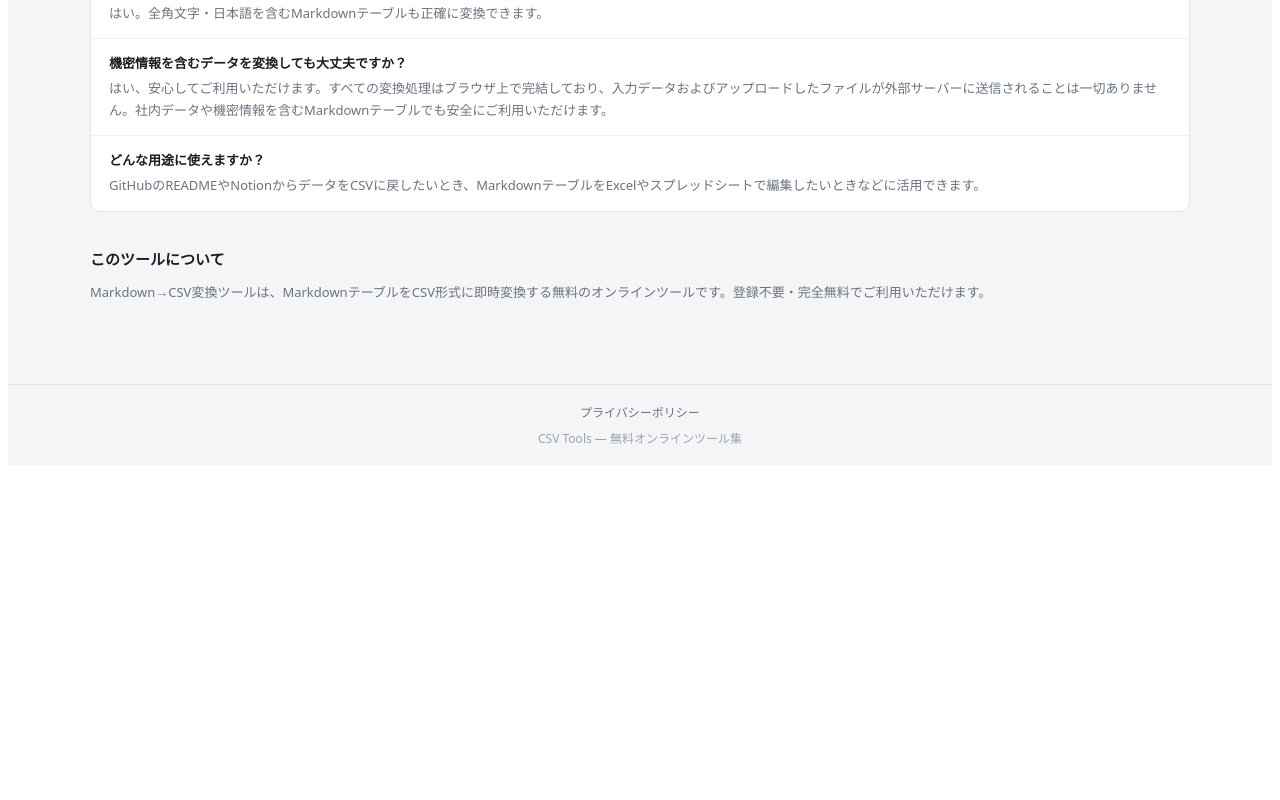
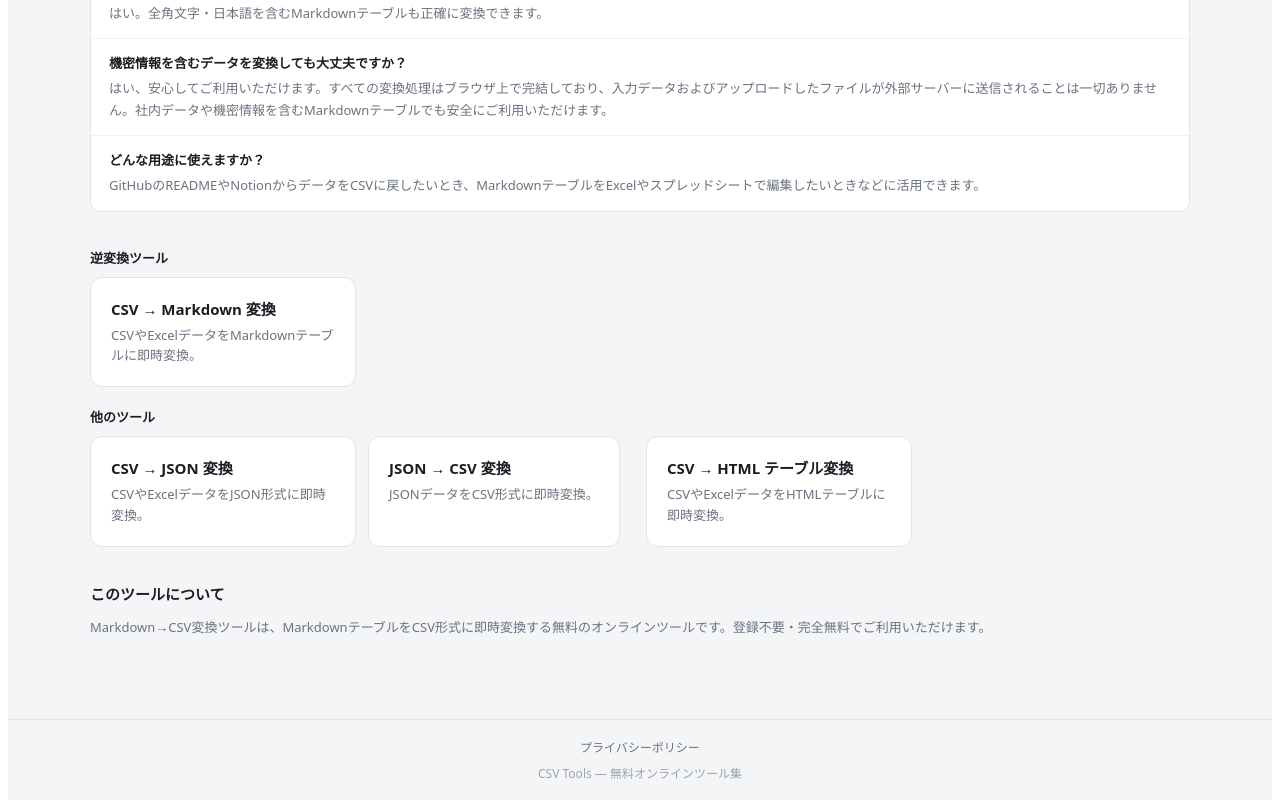
Before and after one commit to KouEgg/csv-to-markdown, a Next.js app: page /markdown-to-csv in a window 1280 px wide. Shown: the part 1057-1857 px from the top of the page. Before the commit the page ends 1522 px from the top, so only its background shows below. Built offline with nearby package versions, Linux system fonts and the light colour scheme.

Commit message:
add tool links

```diff
--- /dev/null
+++ b/app/components/toolLinks.js
@@ -0,0 +1,103 @@
+import Link from "next/link";
+
+const ALL_TOOLS = [
+  {
+    href: "/csv-to-markdown",
+    title: "CSV → Markdown 変換",
+    description: "CSVやExcelデータをMarkdownテーブルに即時変換。",
+  },
+  {
+    href: "/markdown-to-csv",
+    title: "Markdown → CSV 変換",
+    description: "MarkdownテーブルをCSV形式に即時変換。",
+  },
+  {
+    href: "/csv-to-json",
+    title: "CSV → JSON 変換",
+    description: "CSVやExcelデータをJSON形式に即時変換。",
+  },
+  {
+    href: "/json-to-csv",
+    title: "JSON → CSV 変換",
+    description: "JSONデータをCSV形式に即時変換。",
+  },
+  {
+    href: "/csv-to-html",
+    title: "CSV → HTML テーブル変換",
+    description: "CSVやExcelデータをHTMLテーブルに即時変換。",
+  },
+];
+
+const CARD_STYLE = {
+  background: "#fff",
+  border: "0.5px solid #e2e4e9",
+  borderRadius: "12px",
+  padding: "20px",
+  cursor: "pointer",
+  height: "100%",
+  boxSizing: "border-box",
+};
+
+export default function ToolLinks({ current, reverse, reverseLabel }) {
+  const otherTools = ALL_TOOLS.filter(
+    (tool) => tool.href !== current && tool.href !== reverse
+  );
+
+  const allDisplayTools = [
+    ...(reverse ? [ALL_TOOLS.find((t) => t.href === reverse)] : []),
+    ...otherTools,
+  ];
+
+  return (
+    <div>
+      {/* 逆変換ツール */}
+      {reverse && (
+        <div style={{ marginBottom: "20px" }}>
+          <p style={{ fontSize: "13px", fontWeight: 700, color: "#1a1d23", margin: "0 0 10px" }}>
+            逆変換ツール
+          </p>
+          <div style={{ display: "grid", gridTemplateColumns: "repeat(auto-fill, minmax(240px, 1fr))", gap: "12px" }}>
+            <Link href={reverse} style={{ textDecoration: "none" }}>
+              <div style={CARD_STYLE}>
+                <div style={{ display: "flex", alignItems: "center", justifyContent: "space-between", marginBottom: "6px" }}>
+                  <h3 style={{ fontSize: "15px", fontWeight: 700, color: "#1a1d23", margin: 0 }}>
+                    {reverseLabel}
+                  </h3>
+                </div>
+                <p style={{ fontSize: "13px", color: "#6b7280", margin: 0, lineHeight: 1.6 }}>
+                  {ALL_TOOLS.find((t) => t.href === reverse)?.description}
+                </p>
+              </div>
+            </Link>
+          </div>
+        </div>
+      )}
+
+      {/* 他のツール一覧 */}
+      <p style={{ fontSize: "13px", fontWeight: 700, color: "#1a1d23", margin: "0 0 10px" }}>
+        他のツール
+      </p>
+      <div style={{
+        display: "grid",
+        gridTemplateColumns: "repeat(auto-fill, minmax(240px, 1fr))",
+        gap: "12px",
+        gridAutoRows: "1fr",
+      }}>
+        {otherTools.map((tool) => (
+          <Link key={tool.href} href={tool.href} style={{ textDecoration: "none", display: "flex" }}>
+            <div style={CARD_STYLE}>
+              <div style={{ display: "flex", alignItems: "center", justifyContent: "space-between", marginBottom: "6px" }}>
+                <h3 style={{ fontSize: "15px", fontWeight: 700, color: "#1a1d23", margin: 0 }}>
+                  {tool.title}
+                </h3>
+              </div>
+              <p style={{ fontSize: "13px", color: "#6b7280", margin: 0, lineHeight: 1.6 }}>
+                {tool.description}
+              </p>
+            </div>
+          </Link>
+        ))}
+      </div>
+    </div>
+  );
+}
--- a/app/csv-to-html/page.js
+++ b/app/csv-to-html/page.js
@@ -2,6 +2,7 @@
 
 import { useState, useEffect } from "react";
 import * as XLSX from "xlsx";
+import ToolLinks from "../components/toolLinks";
 
 function useWindowWidth() {
   const [width, setWidth] = useState(
@@ -286,6 +287,11 @@ export default function CsvToHtml() {
           </div>
         </section>
 
+        {/* ツールリンク */}
+        <section style={{ marginBottom: "36px" }}>
+          <ToolLinks current="/csv-to-html" />
+        </section>
+
         <section>
           <h2 style={{ fontSize: "15px", fontWeight: 700, color: "#1a1d23", margin: "0 0 12px" }}>このツールについて</h2>
           <p style={{ fontSize: "13px", color: "#6b7280", lineHeight: 1.8, margin: 0 }}>
--- a/app/csv-to-json/page.js
+++ b/app/csv-to-json/page.js
@@ -3,6 +3,7 @@
 import { useState, useEffect } from "react";
 import { csvToJson } from "../lib/csvToJson";
 import * as XLSX from "xlsx";
+import ToolLinks from "../components/toolLinks";
 
 function useWindowWidth() {
   const [width, setWidth] = useState(
@@ -333,6 +334,15 @@ export default function CsvToJsonPage() {
           </div>
         </section>
 
+        {/* ツールリンク */}
+        <section style={{ marginBottom: "36px" }}>
+          <ToolLinks
+            current="/csv-to-json"
+            reverse="/json-to-csv"
+            reverseLabel="JSON → CSV 変換"
+          />
+        </section>
+
         {/* このツールについて */}
         <section>
           <h2 style={{ fontSize: "15px", fontWeight: 700, color: "#1a1d23", margin: "0 0 12px", letterSpacing: "-0.01em" }}>このツールについて</h2>
--- a/app/csv-to-markdown/page.js
+++ b/app/csv-to-markdown/page.js
@@ -4,6 +4,7 @@ import { useState, useEffect } from "react";
 import { csvToMarkdown } from "../lib/csvToMarkdown";
 import { marked } from "marked";
 import * as XLSX from "xlsx";
+import ToolLinks from "../components/toolLinks";
 
 function useWindowWidth() {
   const [width, setWidth] = useState(
@@ -391,6 +392,15 @@ const handleFile = (file) => {
           </div>
         </section>
 
+        {/* ツールリンク */}
+        <section style={{ marginBottom: "36px" }}>
+          <ToolLinks
+            current="/csv-to-markdown"
+            reverse="/markdown-to-csv"
+            reverseLabel="Markdown → CSV 変換"
+          />
+        </section>
+
         {/* このツールについて */}
         <section>
           <h2 style={{ fontSize: "15px", fontWeight: 700, color: "#1a1d23", margin: "0 0 12px", letterSpacing: "-0.01em" }}>このツールについて</h2>
--- a/app/json-to-csv/page.js
+++ b/app/json-to-csv/page.js
@@ -2,6 +2,7 @@
 
 import { useState, useEffect } from "react";
 import { jsonToCsv } from "../lib/jsonToCsv";
+import ToolLinks from "../components/toolLinks";
 
 function useWindowWidth() {
   const [width, setWidth] = useState(
@@ -295,6 +296,15 @@ export default function JsonToCsvPage() {
           </div>
         </section>
 
+        {/* ツールリンク */}
+        <section style={{ marginBottom: "36px" }}>
+          <ToolLinks
+            current="/json-to-csv"
+            reverse="/csv-to-json"
+            reverseLabel="CSV → JSON 変換"
+          />
+        </section>
+
         {/* このツールについて */}
         <section>
           <h2 style={{ fontSize: "15px", fontWeight: 700, color: "#1a1d23", margin: "0 0 12px", letterSpacing: "-0.01em" }}>このツールについて</h2>
--- a/app/markdown-to-csv/page.js
+++ b/app/markdown-to-csv/page.js
@@ -1,6 +1,7 @@
 "use client";
 
 import { useState, useEffect } from "react";
+import ToolLinks from "../components/toolLinks";
 
 function useWindowWidth() {
   const [width, setWidth] = useState(
@@ -260,6 +261,15 @@ export default function MarkdownToCsv() {
           </div>
         </section>
 
+        {/* ツールリンク */}
+        <section style={{ marginBottom: "36px" }}>
+          <ToolLinks
+            current="/markdown-to-csv"
+            reverse="/csv-to-markdown"
+            reverseLabel="CSV → Markdown 変換"
+          />
+        </section>
+
         <section>
           <h2 style={{ fontSize: "15px", fontWeight: 700, color: "#1a1d23", margin: "0 0 12px" }}>このツールについて</h2>
           <p style={{ fontSize: "13px", color: "#6b7280", lineHeight: 1.8, margin: 0 }}>
```
